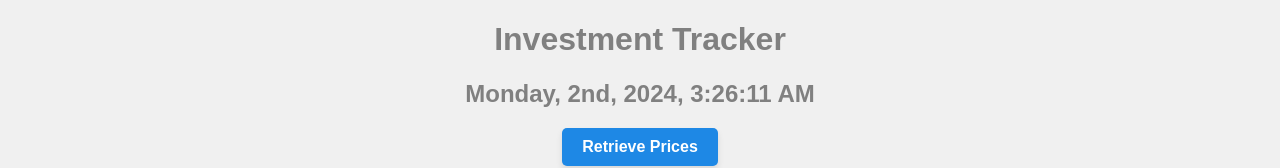
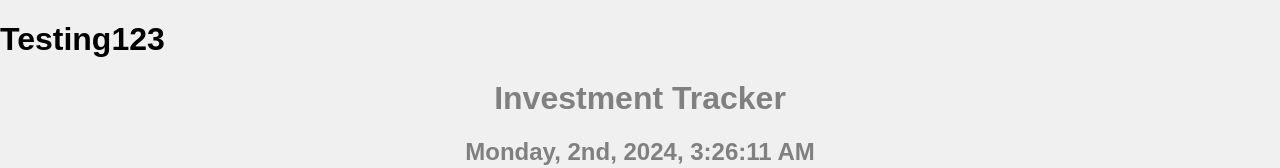
Before and after one commit to luka-casey/InvestmentTracker, a React (Create React App) app: page / in a window 1280 px wide. Shown: the top 168 px of the page. Built offline with nearby package versions, Linux system fonts and the light colour scheme; no server answers; the database is empty.

Commit message:
testing github pages

```diff
--- a/src/pages/Home.js
+++ b/src/pages/Home.js
@@ -44,6 +44,7 @@ const Home = () => {
 
     return (
         <div className='mainContainer'>
+            <h1>Testing123</h1>
 
             <HomeHeadings currentTime={currentTime} />
 
```
